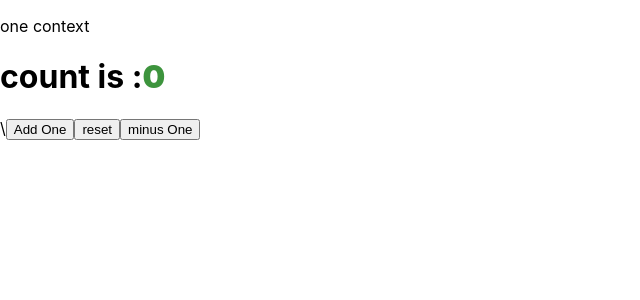
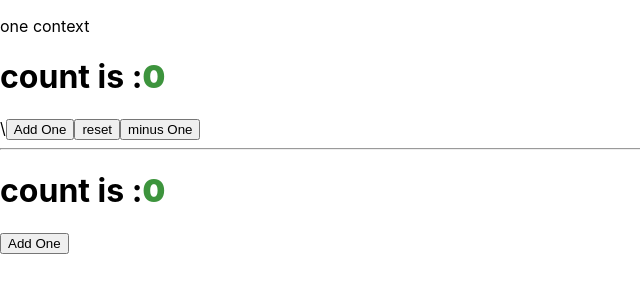
Before and after one commit to radshodam/context-simple, a React (Create React App) app: page / in a window 1280 px wide. Shown: the top 300 px of the page, without its empty margins (0-640 px from the left). Built offline with nearby package versions, Linux system fonts and the light colour scheme.

Commit message:
useReducer

```diff
--- a/src/App.js
+++ b/src/App.js
@@ -1,6 +1,7 @@
 import React from "react";
 import CounterOne from "./comtext/CounterOne";
 import CounterProvider from "./comtext/CounterProvider";
+import CountReducer from "./reducer/CountReducer";
 function App() {
   return (
     //counterProvider
@@ -8,6 +9,8 @@ function App() {
       <div>
         <p>one context</p>
         <CounterOne />
+        <hr />
+        <CountReducer />
       </div>
     </CounterProvider>
   );
--- a/src/comtext/CounterOne.js
+++ b/src/comtext/CounterOne.js
@@ -1,5 +1,4 @@
 import React from "react";
-import { useContext } from "react";
 // imp conterContext
 import { useCount, useCountActions } from "./CounterProvider";
 function CounterOne() {
--- /dev/null
+++ b/src/reducer/CountReducer.js
@@ -0,0 +1,44 @@
+
+import { useReducer } from "react";
+const initialState = 0;
+const reducer = (state, action) => {
+  switch (action.type) {
+    case "addOne":
+      return state + 1;
+    case "minusOne":
+      return state - 1;
+    case "reset":
+      return 0;
+    default:
+      return state;
+  }
+};
+
+function CountReducer() {
+//   const [count, setCount] = useState(0);
+  //  1. duty also useState=>state managment
+  // 2.reduce
+
+  //step:
+
+  // 1.import useRerducer()
+  // 2. useReducer(reducer,initialState)
+  // 3. return : [count,dispatch]
+  // 4. reducer(state,actions)
+  const [count, dispatch] = useReducer(reducer, initialState);
+  return (
+    <div>
+      <div>
+        <h1>
+          count is :
+          <span className={count >= 0 ? "green" : "red"}>{count}</span>
+        </h1>
+        <button onClick={()=>dispatch({type:"addOne"})}>Add One</button>
+        {/* <button onClick={reset}>reset</button>
+        <button onClick={minusOne}>minus One</button> */}
+      </div>
+    </div>
+  );
+}
+
+export default CountReducer;
```
